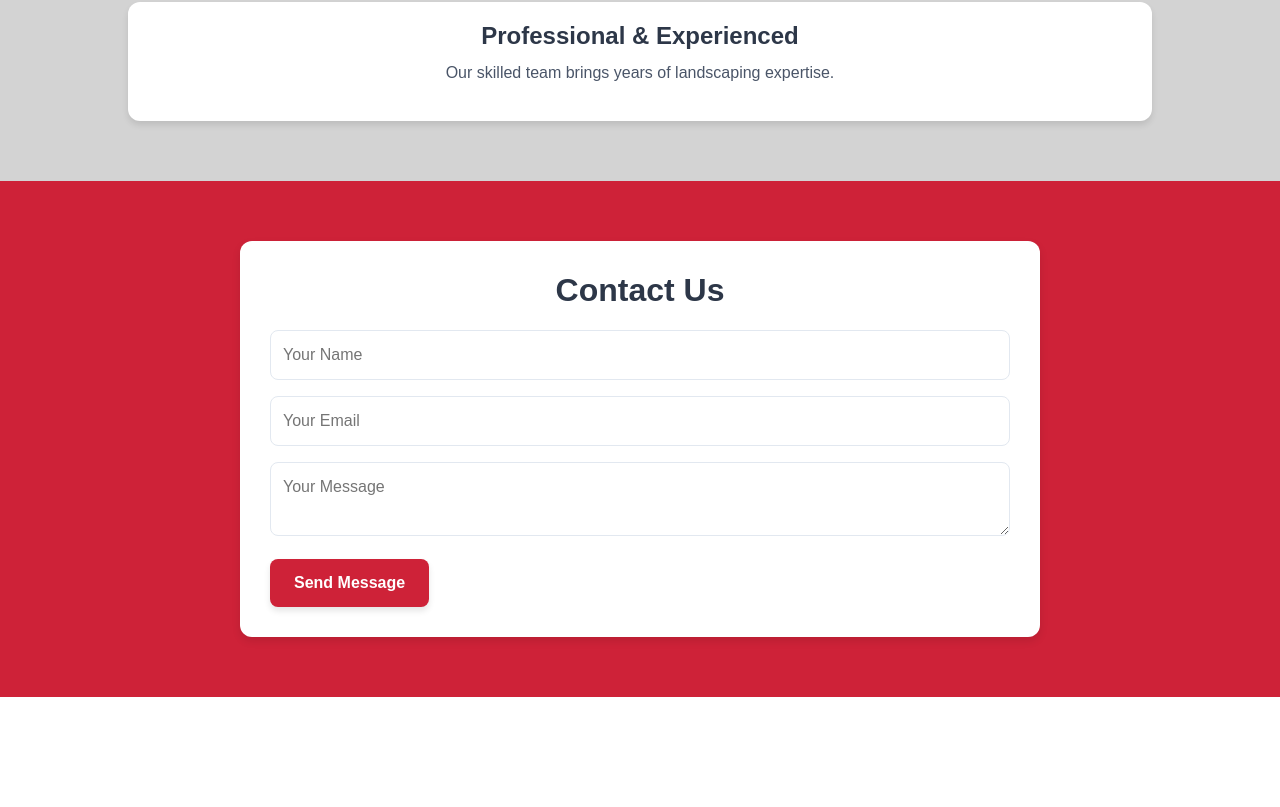
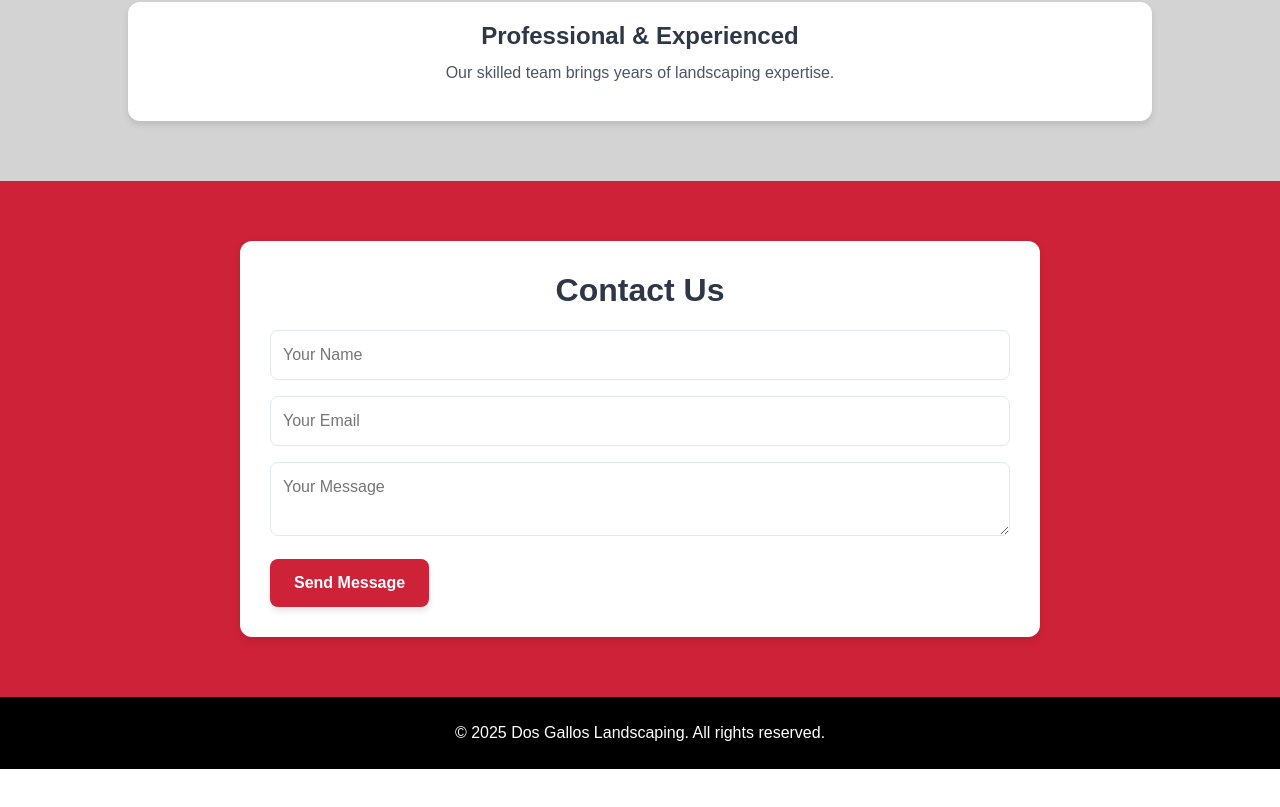
Before and after one commit to Cesars-Webs/dos-gallos, a plain HTML site: page index.html in a window 1280 px wide. Shown: the part 4040-4847 px from the top of the page. After the commit the page ends 4809 px from the top, so only its background shows below. Drawn offline with nearby package versions, Linux system fonts and the light colour scheme.

Commit message:
Update index.html

```diff
--- a/index.html
+++ b/index.html
@@ -709,7 +709,7 @@
   </section>
 
   <!-- Footer -->
-  <footer class="scroll-fade">
+  <footer>
     <p style="margin-bottom: 0;">&copy; 2025 Dos Gallos Landscaping. All rights reserved.</p>
   </footer>
 
```
